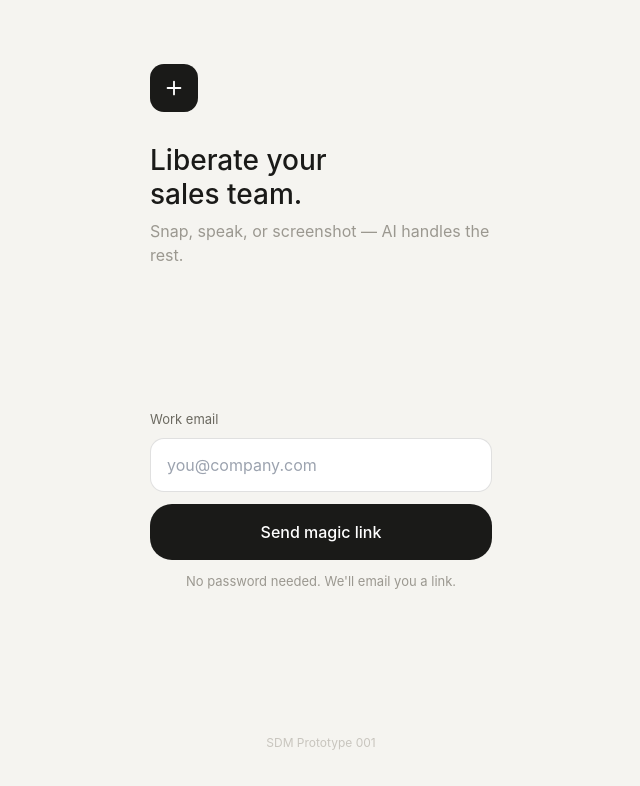
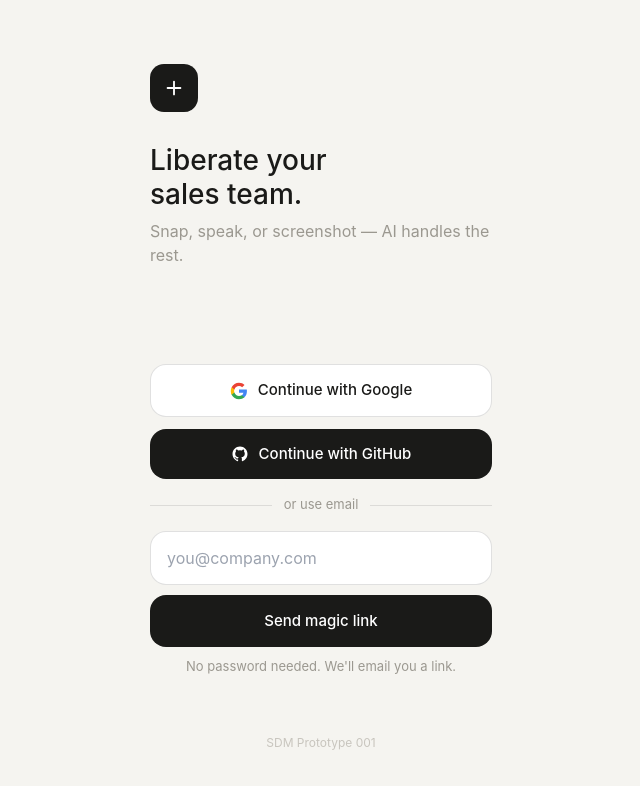
Before and after one commit to thirteensun/Rollable, a Next.js app: page /login in a window 1280 px wide. Shown: the top 786 px of the page, without its empty margins (319-959 px from the left). Built offline with nearby package versions, Linux system fonts and the light colour scheme.

Commit message:
feat: add Google and GitHub OAuth to login

```diff
--- a/src/app/login/page.tsx
+++ b/src/app/login/page.tsx
@@ -13,22 +13,29 @@ export default function LoginPage() {
     e.preventDefault()
     setLoading(true)
     setError('')
-
     const supabase = createClient()
     const { error } = await supabase.auth.signInWithOtp({
       email,
-      options: {
-        emailRedirectTo: `${window.location.origin}/auth/callback`,
-      },
+      options: { emailRedirectTo: `${window.location.origin}/auth/callback` },
     })
+    if (error) { setError(error.message); setLoading(false) }
+    else { setSent(true); setLoading(false) }
+  }
 
-    if (error) {
-      setError(error.message)
-      setLoading(false)
-    } else {
-      setSent(true)
-      setLoading(false)
+  const handleGitHub = async () => {
+    const supabase = createClient()
+    await supabase.auth.signInWithOAuth({
+      provider: 'github',
+      options: { redirectTo: `${window.location.origin}/auth/callback` },
+    })
   }
+
+  const handleGoogle = async () => {
+    const supabase = createClient()
+    await supabase.auth.signInWithOAuth({
+      provider: 'google',
+      options: { redirectTo: `${window.location.origin}/auth/callback` },
+    })
   }
 
   return (
@@ -40,8 +47,8 @@ export default function LoginPage() {
       justifyContent: 'space-between',
       padding: '64px 24px 48px',
     }}>
-      {/* Logo / brand */}
       <div>
+        {/* Logo */}
         <div style={{
           width: '48px', height: '48px', borderRadius: '14px',
           background: '#1a1a18', display: 'flex', alignItems: 'center',
@@ -51,22 +58,58 @@ export default function LoginPage() {
             <path d="M12 5v14M5 12h14" stroke="white" strokeWidth="2" strokeLinecap="round" />
           </svg>
         </div>
+
         <h1 style={{ margin: '0 0 8px', fontSize: '28px', fontWeight: 500, color: '#1a1a18', lineHeight: 1.2 }}>
           Liberate your<br />sales team.
         </h1>
-        <p style={{ margin: 0, fontSize: '16px', color: '#9b9890', lineHeight: 1.5 }}>
+        <p style={{ margin: '0 0 40px', fontSize: '16px', color: '#9b9890', lineHeight: 1.5 }}>
           Snap, speak, or screenshot — AI handles the rest.
         </p>
       </div>
 
-      {/* Form */}
       <div>
         {!sent ? (
-          <form onSubmit={handleMagicLink} style={{ display: 'flex', flexDirection: 'column', gap: '12px' }}>
-            <div>
-              <label style={{ fontSize: '13px', color: '#6b6960', display: 'block', marginBottom: '8px' }}>
-                Work email
-              </label>
+          <div style={{ display: 'flex', flexDirection: 'column', gap: '12px' }}>
+
+            {/* OAuth buttons */}
+            <button onClick={handleGoogle} style={{
+              width: '100%', padding: '14px 16px',
+              background: 'white', border: '0.5px solid rgba(0,0,0,0.12)',
+              borderRadius: '16px', cursor: 'pointer',
+              display: 'flex', alignItems: 'center', justifyContent: 'center', gap: '10px',
+              fontSize: '15px', fontWeight: 500, color: '#1a1a18', fontFamily: 'inherit',
+            }}>
+              <svg width="18" height="18" viewBox="0 0 24 24">
+                <path d="M22.56 12.25c0-.78-.07-1.53-.2-2.25H12v4.26h5.92c-.26 1.37-1.04 2.53-2.21 3.31v2.77h3.57c2.08-1.92 3.28-4.74 3.28-8.09z" fill="#4285F4"/>
+                <path d="M12 23c2.97 0 5.46-.98 7.28-2.66l-3.57-2.77c-.98.66-2.23 1.06-3.71 1.06-2.86 0-5.29-1.93-6.16-4.53H2.18v2.84C3.99 20.53 7.7 23 12 23z" fill="#34A853"/>
+                <path d="M5.84 14.09c-.22-.66-.35-1.36-.35-2.09s.13-1.43.35-2.09V7.07H2.18C1.43 8.55 1 10.22 1 12s.43 3.45 1.18 4.93l2.85-2.22.81-.62z" fill="#FBBC05"/>
+                <path d="M12 5.38c1.62 0 3.06.56 4.21 1.64l3.15-3.15C17.45 2.09 14.97 1 12 1 7.7 1 3.99 3.47 2.18 7.07l3.66 2.84c.87-2.6 3.3-4.53 6.16-4.53z" fill="#EA4335"/>
+              </svg>
+              Continue with Google
+            </button>
+
+            <button onClick={handleGitHub} style={{
+              width: '100%', padding: '14px 16px',
+              background: '#1a1a18', border: 'none',
+              borderRadius: '16px', cursor: 'pointer',
+              display: 'flex', alignItems: 'center', justifyContent: 'center', gap: '10px',
+              fontSize: '15px', fontWeight: 500, color: 'white', fontFamily: 'inherit',
+            }}>
+              <svg width="18" height="18" viewBox="0 0 24 24" fill="white">
+                <path d="M12 2C6.477 2 2 6.484 2 12.017c0 4.425 2.865 8.18 6.839 9.504.5.092.682-.217.682-.483 0-.237-.008-.868-.013-1.703-2.782.605-3.369-1.343-3.369-1.343-.454-1.158-1.11-1.466-1.11-1.466-.908-.62.069-.608.069-.608 1.003.07 1.531 1.032 1.531 1.032.892 1.53 2.341 1.088 2.91.832.092-.647.35-1.088.636-1.338-2.22-.253-4.555-1.113-4.555-4.951 0-1.093.39-1.988 1.029-2.688-.103-.253-.446-1.272.098-2.65 0 0 .84-.27 2.75 1.026A9.564 9.564 0 0 1 12 6.844a9.59 9.59 0 0 1 2.504.337c1.909-1.296 2.747-1.027 2.747-1.027.546 1.379.202 2.398.1 2.651.64.7 1.028 1.595 1.028 2.688 0 3.848-2.339 4.695-4.566 4.943.359.309.678.92.678 1.855 0 1.338-.012 2.419-.012 2.747 0 .268.18.58.688.482A10.02 10.02 0 0 0 22 12.017C22 6.484 17.522 2 12 2z"/>
+              </svg>
+              Continue with GitHub
+            </button>
+
+            {/* Divider */}
+            <div style={{ display: 'flex', alignItems: 'center', gap: '12px', margin: '4px 0' }}>
+              <div style={{ flex: 1, height: '0.5px', background: 'rgba(0,0,0,0.1)' }} />
+              <span style={{ fontSize: '13px', color: '#9b9890' }}>or use email</span>
+              <div style={{ flex: 1, height: '0.5px', background: 'rgba(0,0,0,0.1)' }} />
+            </div>
+
+            {/* Magic link form */}
+            <form onSubmit={handleMagicLink} style={{ display: 'flex', flexDirection: 'column', gap: '10px' }}>
               <input
                 type="email"
                 value={email}
@@ -77,36 +120,25 @@ export default function LoginPage() {
                   width: '100%', padding: '14px 16px',
                   fontSize: '16px', color: '#1a1a18',
                   background: 'white', border: '0.5px solid rgba(0,0,0,0.12)',
-                  borderRadius: '14px', outline: 'none',
-                  fontFamily: 'inherit',
+                  borderRadius: '16px', outline: 'none', fontFamily: 'inherit',
                 }}
               />
-            </div>
-
-            {error && (
-              <p style={{ margin: 0, fontSize: '13px', color: '#E24B4A' }}>{error}</p>
-            )}
-
-            <button
-              type="submit"
-              disabled={loading || !email}
-              style={{
-                width: '100%', padding: '16px',
-                fontSize: '16px', fontWeight: 500,
+              {error && <p style={{ margin: 0, fontSize: '13px', color: '#E24B4A' }}>{error}</p>}
+              <button type="submit" disabled={loading || !email} style={{
+                width: '100%', padding: '15px',
+                fontSize: '15px', fontWeight: 500,
                 color: 'white', background: loading ? '#6b6960' : '#1a1a18',
-                border: 'none', borderRadius: '22px',
+                border: 'none', borderRadius: '16px',
                 cursor: loading ? 'not-allowed' : 'pointer',
-                transition: 'background 0.2s ease',
-                fontFamily: 'inherit',
-              }}
-            >
+                fontFamily: 'inherit', transition: 'background 0.2s ease',
+              }}>
                 {loading ? 'Sending...' : 'Send magic link'}
               </button>
-
               <p style={{ margin: 0, fontSize: '13px', color: '#9b9890', textAlign: 'center' }}>
                 No password needed. We'll email you a link.
               </p>
             </form>
+          </div>
         ) : (
           <div style={{
             background: 'white', borderRadius: '18px',
@@ -130,14 +162,10 @@ export default function LoginPage() {
               We sent a magic link to<br />
               <strong style={{ fontWeight: 500, color: '#1a1a18' }}>{email}</strong>
             </p>
-            <button
-              onClick={() => { setSent(false); setEmail('') }}
-              style={{
-                background: 'none', border: 'none',
-                fontSize: '14px', color: '#9b9890',
-                cursor: 'pointer', fontFamily: 'inherit',
-              }}
-            >
+            <button onClick={() => { setSent(false); setEmail('') }} style={{
+              background: 'none', border: 'none', fontSize: '14px',
+              color: '#9b9890', cursor: 'pointer', fontFamily: 'inherit',
+            }}>
               Use a different email
             </button>
           </div>
```
Lines whose indentation alone changed are shown as unchanged.
